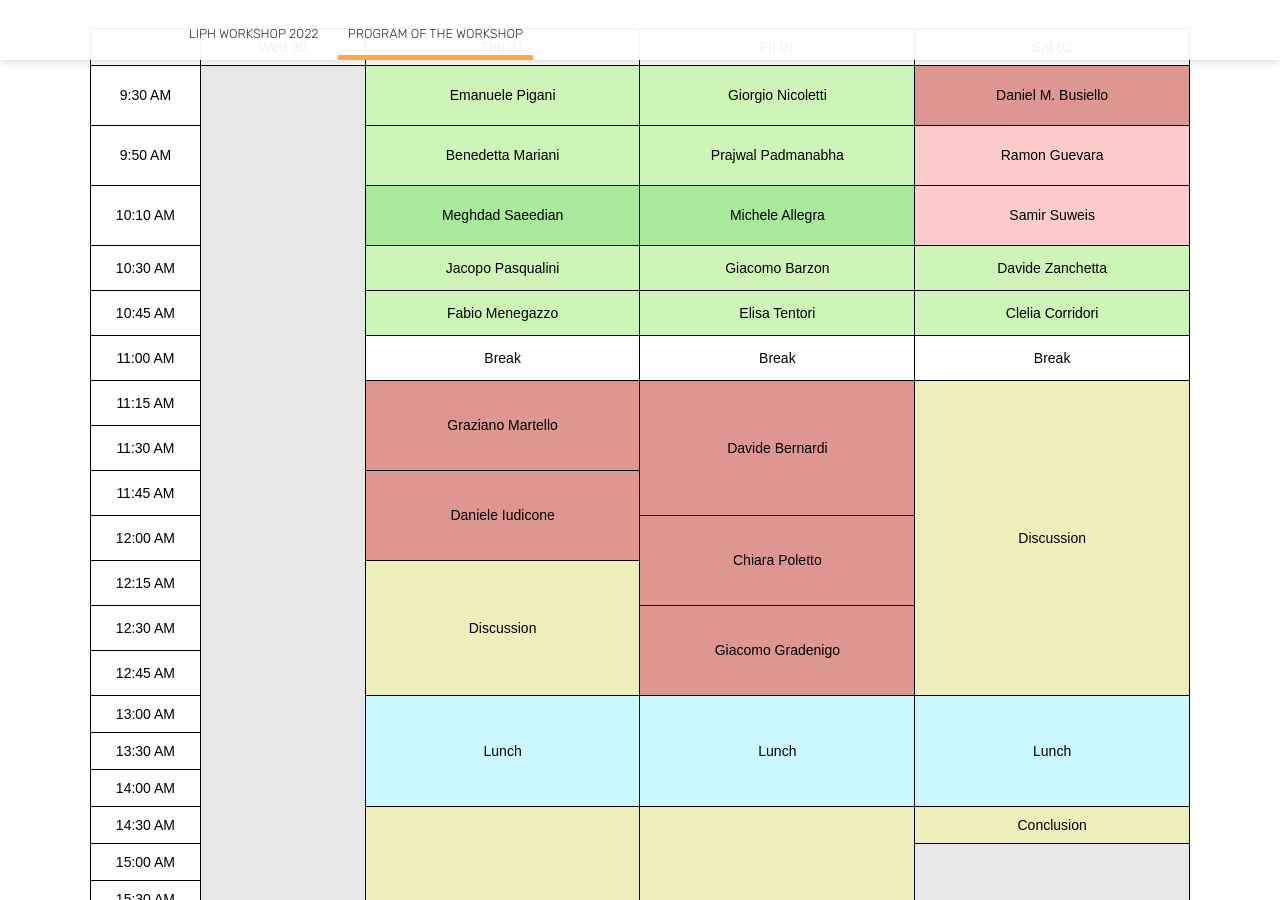
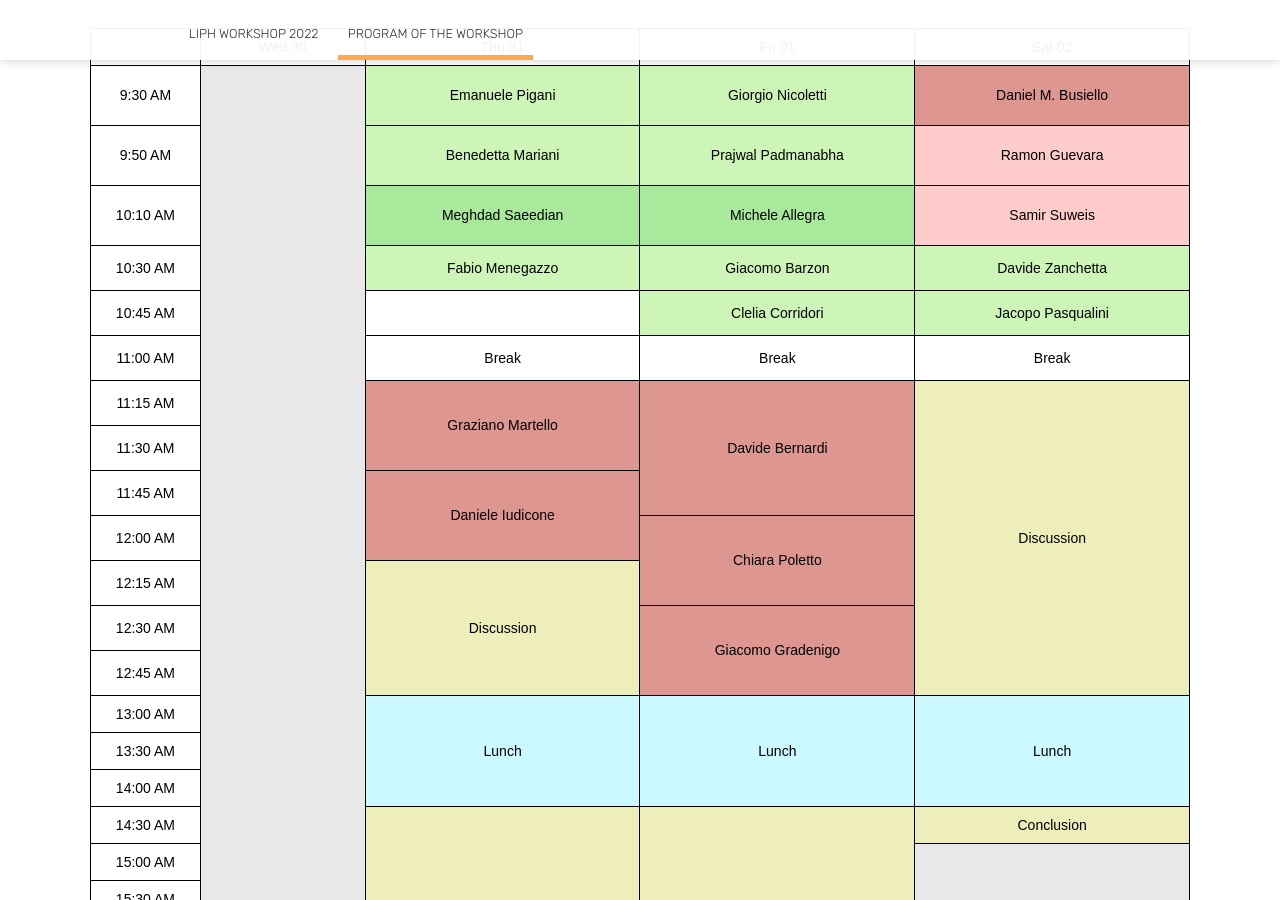
Before and after one commit to liphlab/liphworkshop2022, a Jekyll site: the page built from program.html, in a window 1280 px wide and 900 px high, scrolled down 1060 px. Built offline with Jekyll 4.4.1, drawn with Linux system fonts in a browser that asks for light colours; nearby versions of some CDN libraries.

Commit message:
Update program.html

```diff
--- a/program.html
+++ b/program.html
@@ -71,15 +71,15 @@ image: /images/asiago2.jpg
 							</tr>
 							<tr height="45px">
 							    <td class="tg-baqh">10:30 AM</td>
-									<td class="tg-phd" rowspan="1">Jacopo Pasqualini</td>
+									<td class="tg-phd" rowspan="1">Fabio Menegazzo</td>
 									<td class="tg-phd" rowspan="1">Giacomo Barzon</td>
 									<td class="tg-phd" rowspan="1">Davide Zanchetta</td>
 							</tr>
 							<tr height="45px">
 									<td class="tg-baqh">10:45 AM</td>
-									<td class="tg-phd" rowspan="1">Fabio Menegazzo</td>
-									<td class="tg-phd" rowspan="1">Elisa Tentori</td>
+									<td class="tg-baqh" rowspan="1"></td>
 									<td class="tg-phd" rowspan="1">Clelia Corridori</td>
+									<td class="tg-phd" rowspan="1">Jacopo Pasqualini</td>
 							</tr>
 							<tr height="45px">
 									<td class="tg-baqh">11:00 AM</td>
```
